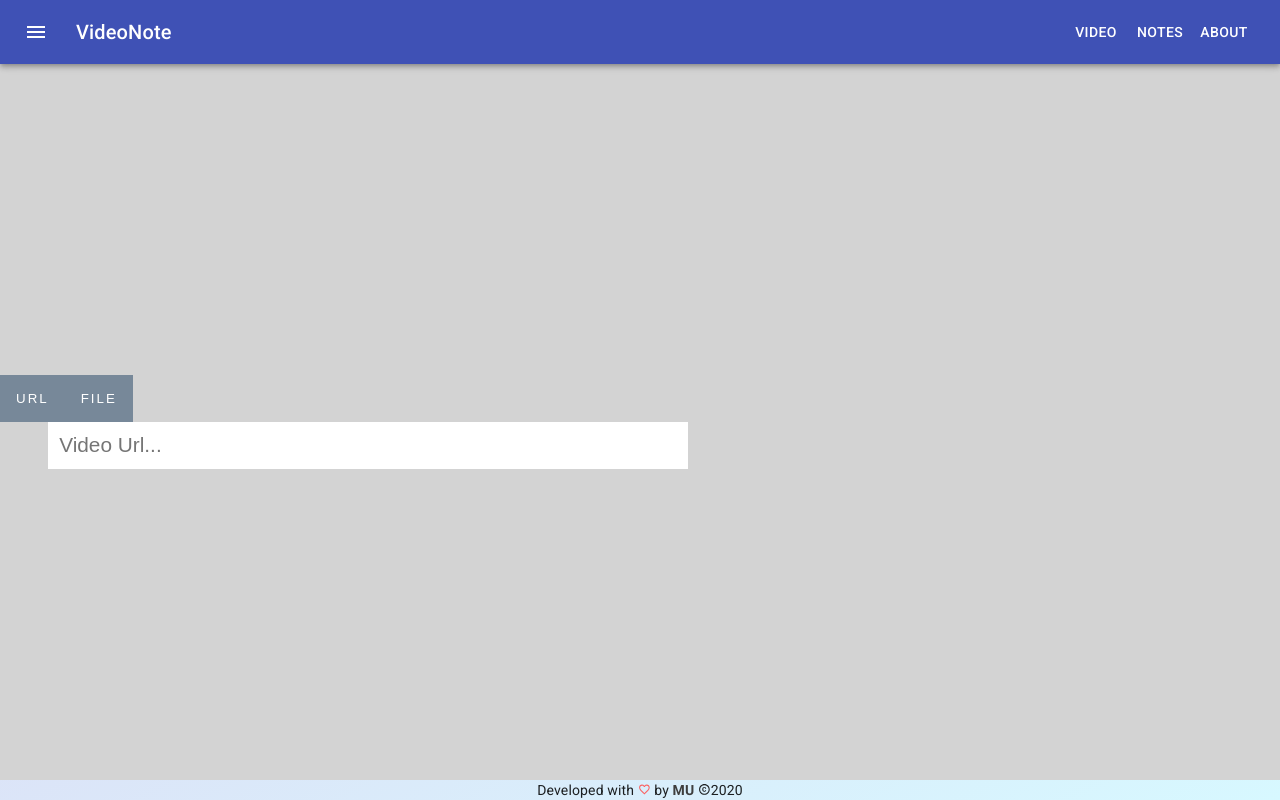
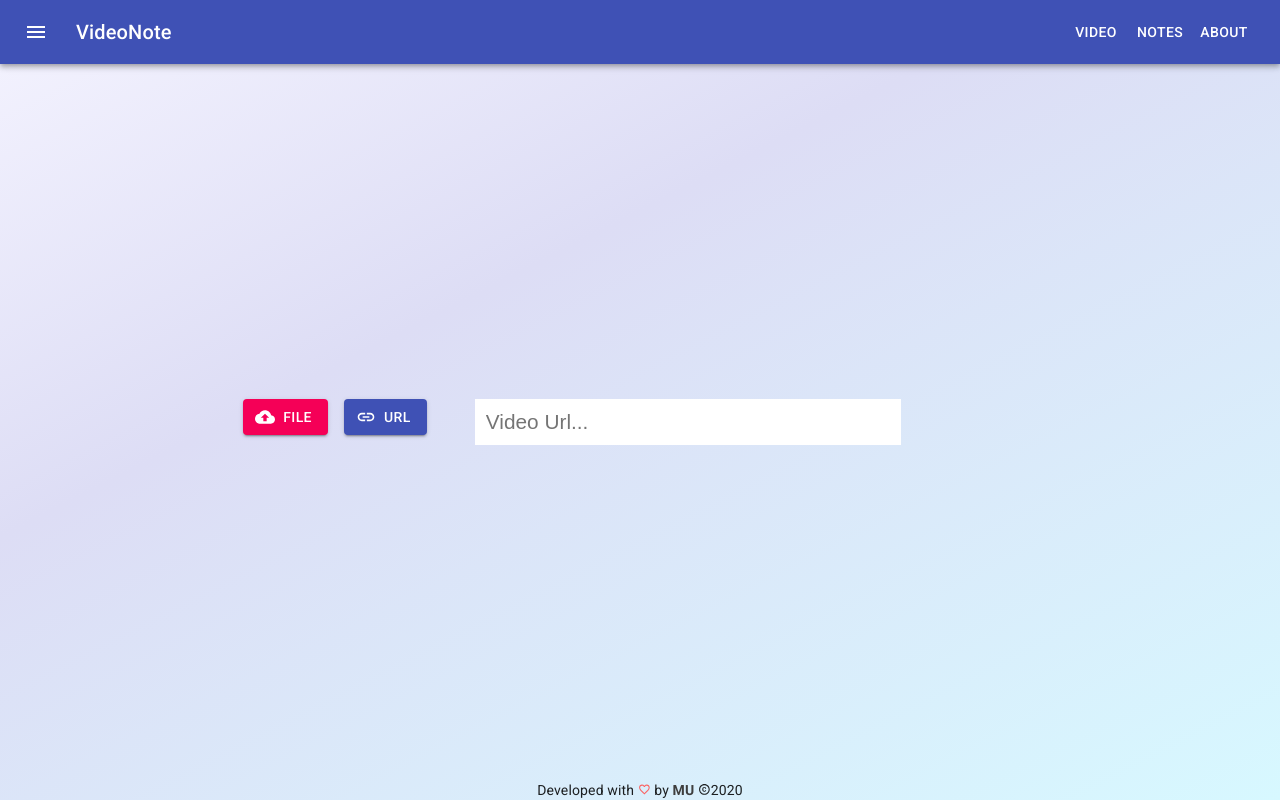
Before and after one commit to joshmu/vn-material_old, a React (Create React App) app: page / in a window 1280 px wide. Built offline with nearby package versions, Linux system fonts and the light colour scheme.

Commit message:
sourceControls improved buttons

```diff
--- a/src/components/SourceControls.js
+++ b/src/components/SourceControls.js
@@ -1,21 +1,40 @@
 import React from 'react'
+import { makeStyles, Grid, Button } from '@material-ui/core'
+import { CloudUpload, Link } from '@material-ui/icons'
+
+const useStyles = makeStyles(theme => ({
+  root: {
+    // backgroundColor: 'salmon'
+  }
+}))
 
 const SourceControls = ({ urlSource, setUrlSource }) => {
+  const classes = useStyles()
   return (
-    <div className="sourceControls">
-      <button
-        className={urlSource ? 'active' : 'inactive'}
-        onClick={() => setUrlSource(true)}
-      >
-        URL
-      </button>
+    <div className={classes.root}>
+      <Grid container spacing={2} justify="flex-end">
+        <Grid item>
+          <Button
+            color={urlSource ? 'secondary' : 'primary'}
+            onClick={() => setUrlSource(false)}
+            variant="contained"
+            startIcon={<CloudUpload />}
+          >
+            File
+          </Button>
+        </Grid>
 
-      <button
-        className={urlSource ? 'inactive' : 'active'}
-        onClick={() => setUrlSource(false)}
-      >
-        File
-      </button>
+        <Grid item>
+          <Button
+            color={urlSource ? 'primary' : 'secondary'}
+            onClick={() => setUrlSource(true)}
+            variant="contained"
+            startIcon={<Link />}
+          >
+            URL
+          </Button>
+        </Grid>
+      </Grid>
     </div>
   )
 }
--- a/src/components/SourceLoader.js
+++ b/src/components/SourceLoader.js
@@ -1,4 +1,5 @@
 import React, { useContext, useState } from 'react'
+import { Grid } from '@material-ui/core'
 import VideoFileSource from './VideoFileSource'
 import SourceControls from './SourceControls'
 
@@ -31,7 +32,11 @@ const LoadSource = ({ setInit }) => {
   }
   return (
     <div>
+      <Grid container spacing={0} justify="center">
+        <Grid item xs={4}>
           <SourceControls urlSource={urlSource} setUrlSource={setUrlSource} />
+        </Grid>
+        <Grid item xs={8}>
           <form className={`${style.form} formSource`} onSubmit={onSubmit}>
             {urlSource ? (
               <input
@@ -41,11 +46,14 @@ const LoadSource = ({ setInit }) => {
                 value={url}
                 onChange={onChange}
                 placeholder="Video Url..."
+                onSubmit={onSubmit}
               />
             ) : (
               <VideoFileSource onFileChange={onFileChange} />
             )}
           </form>
+        </Grid>
+      </Grid>
     </div>
   )
 }
--- a/src/index.scss
+++ b/src/index.scss
@@ -89,6 +89,10 @@ input {
 
 .formSource {
   margin: 0 3rem;
+}
+
+.sourceControls {
+  margin-right: 2rem;
 
   .active {
     opacity: 0.9;
@@ -104,7 +108,3 @@ input {
     }
   }
 }
-
-.sourceControls {
-  margin-right: 2rem;
-}
--- a/src/layout/Main.js
+++ b/src/layout/Main.js
@@ -2,13 +2,12 @@ import React from 'react'
 
 import { Grid, makeStyles } from '@material-ui/core'
 
-const styles = {
+const useStyles = makeStyles(theme => ({
   root: {
-    backgroundColor: 'lightgrey',
+    // backgroundColor: 'lightgrey',
     flex: 1
   }
-}
-const useStyles = makeStyles(styles)
+}))
 
 const Main = props => {
   const classes = useStyles()
```
Lines whose indentation alone changed are shown as unchanged.
